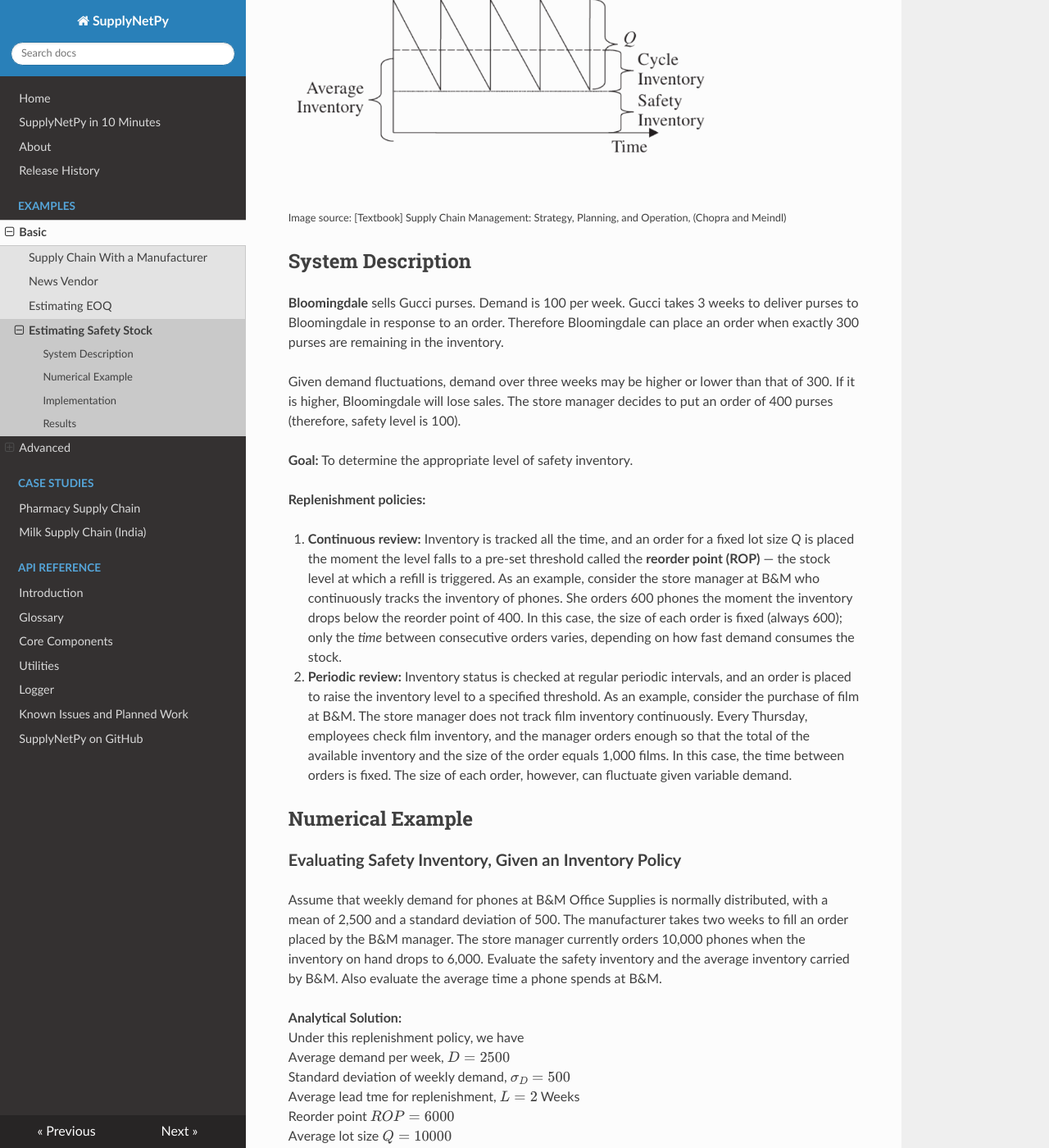
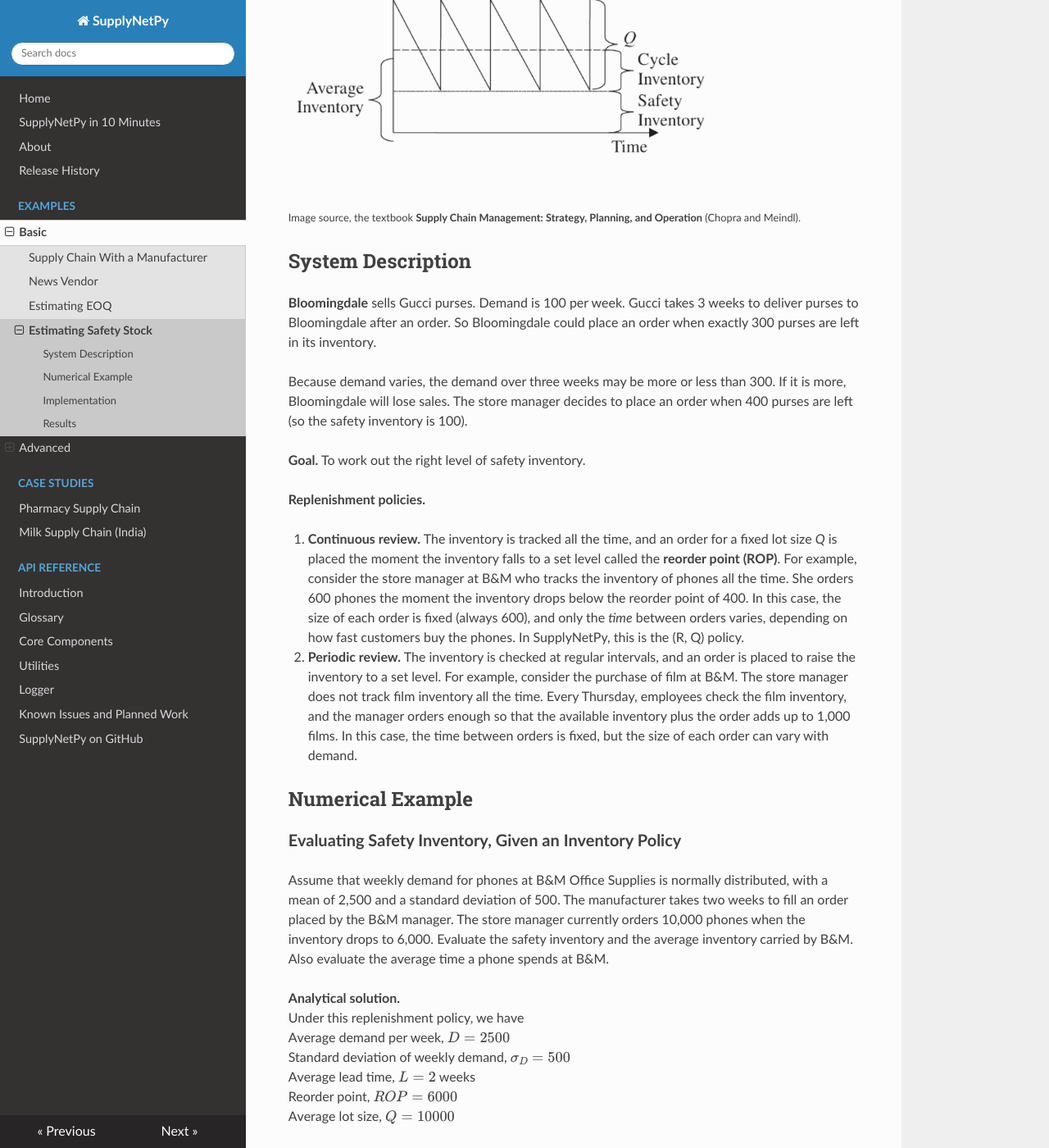
Before and after one commit to SupplyChainSimulation/SupplyNetPy, an MkDocs documentation site: the page built from docs/safety_inv_est.md, in a window 1280 px wide and 1400 px high, scrolled down 437 px. Shown: the whole window at 82% size. Built offline with MkDocs 1.6.1, drawn with Linux system fonts in a browser that asks for light colours; nearby versions of some CDN libraries; some of the changed text lies outside the part shown.

Commit message:
Use glossary terms in the docs
Safety stock example, in the docs page and the notebook's text cells; also fixes the cycle inventory formula.

Co-Authored-By: Claude Opus 5.5 <noreply@anthropic.com>

```diff
--- a/docs/safety_inv_est.md
+++ b/docs/safety_inv_est.md
@@ -11,61 +11,61 @@ img{
 
 # Estimating Safety Stock Level
 
-Safety inventory can help a supply chain improve product availability in the presence of supply and demand variability.
+Safety inventory (the textbook's name for safety stock, the extra units kept as a buffer) can help a supply chain make its product more available when supply and demand vary.
 
-![image.png](img/safety_inv_est_files/safety_inv_est_profile.png)
+![How the inventory level changes over time, with a safety inventory.](img/safety_inv_est_files/safety_inv_est_profile.png)
 
-<small> Image source: [Textbook] Supply Chain Management: Strategy, Planning, and Operation, (Chopra and Meindl) </small>
+<small> Image source, the textbook <b>Supply Chain Management: Strategy, Planning, and Operation</b> (Chopra and Meindl). </small>
 
 ## System Description
 
-__Bloomingdale__ sells Gucci purses. Demand is 100 per week. Gucci takes 3 weeks to deliver purses to Bloomingdale in response to an order. Therefore Bloomingdale can place an order when exactly 300 purses are remaining in the inventory.
+__Bloomingdale__ sells Gucci purses. Demand is 100 per week. Gucci takes 3 weeks to deliver purses to Bloomingdale after an order. So Bloomingdale could place an order when exactly 300 purses are left in its inventory.
 
-Given demand fluctuations, demand over three weeks may be higher or lower than that of 300. If it is higher, Bloomingdale will lose sales. The store manager decides to put an order of 400 purses (therefore, safety level is 100).
+Because demand varies, the demand over three weeks may be more or less than 300. If it is more, Bloomingdale will lose sales. The store manager decides to place an order when 400 purses are left (so the safety inventory is 100).
 
-__Goal:__ To determine the appropriate level of safety inventory.
+__Goal.__ To work out the right level of safety inventory.
 
-__Replenishment policies:__
+__Replenishment policies.__
 
-  1. __Continuous review:__ Inventory is tracked all the time, and an order for a fixed lot size *Q* is placed the moment the level falls to a pre-set threshold called the **reorder point (ROP)** — the stock level at which a refill is triggered. As an example, consider the store manager at B&M who continuously tracks the inventory of phones. She orders 600 phones the moment the inventory drops below the reorder point of 400. In this case, the size of each order is fixed (always 600); only the *time* between consecutive orders varies, depending on how fast demand consumes the stock.
+  1. __Continuous review.__ The inventory is tracked all the time, and an order for a fixed lot size *Q* is placed the moment the inventory falls to a set level called the **reorder point (ROP)**. For example, consider the store manager at B&M who tracks the inventory of phones all the time. She orders 600 phones the moment the inventory drops below the reorder point of 400. In this case, the size of each order is fixed (always 600), and only the *time* between orders varies, depending on how fast customers buy the phones. In SupplyNetPy, this is the (R, Q) policy.
 
-  2. __Periodic review:__ Inventory status is checked at regular periodic intervals, and an order is placed to raise the inventory level to a specified threshold. As an example, consider the purchase of film at B&M. The store manager does not track film inventory continuously. Every Thursday, employees check film inventory, and the manager orders enough so that the total of the available inventory and the size of the order equals 1,000 films. In this case, the time between orders is fixed. The size of each order, however, can fluctuate given variable demand.
+  2. __Periodic review.__ The inventory is checked at regular intervals, and an order is placed to raise the inventory to a set level. For example, consider the purchase of film at B&M. The store manager does not track film inventory all the time. Every Thursday, employees check the film inventory, and the manager orders enough so that the available inventory plus the order adds up to 1,000 films. In this case, the time between orders is fixed, but the size of each order can vary with demand.
 
 
 ## Numerical Example
 
 <p style="font-size: 20px;"><b>Evaluating Safety Inventory, Given an Inventory Policy</b></p>
 
-Assume that weekly demand for phones at B&M Office Supplies is normally distributed, with a mean of 2,500 and a standard deviation of 500. The manufacturer takes two weeks to fill an order placed by the B&M manager. The store manager currently orders 10,000 phones when the inventory on hand drops to 6,000. Evaluate the safety inventory and the average inventory carried by B&M. Also evaluate the average time a phone spends at B&M.
+Assume that weekly demand for phones at B&M Office Supplies is normally distributed, with a mean of 2,500 and a standard deviation of 500. The manufacturer takes two weeks to fill an order placed by the B&M manager. The store manager currently orders 10,000 phones when the inventory drops to 6,000. Evaluate the safety inventory and the average inventory carried by B&M. Also evaluate the average time a phone spends at B&M.
 
-__Analytical Solution:__<br>
+__Analytical solution.__<br>
 Under this replenishment policy, we have <br>
 Average demand per week, $D = 2500$ <br>
 Standard deviation of weekly demand, $\sigma_D = 500$ <br>
-Average lead tme for replenishment, $L = 2$ Weeks <br>
-Reorder point $ROP = 6000$ <br>
-Average lot size $Q = 10000$ <br>
+Average lead time, $L = 2$ weeks <br>
+Reorder point, $ROP = 6000$ <br>
+Average lot size, $Q = 10000$ <br>
 
-using eq 12.3 in the textbook,
+Using equation 12.3 in the textbook,
 
-safety inv, $ss = ROP - D^*L = 6000-5000 = 1000$ <br>
+Safety inventory, $ss = ROP - D^*L = 6000-5000 = 1000$ <br>
 B&M thus carries a safety inventory of 1,000 phones.<br>
 
-Cycle inventory = $\frac{Q}{3} = \frac{10000}{2} = 5000$
+Cycle inventory = $\frac{Q}{2} = \frac{10000}{2} = 5000$
 
 Average inventory = cycle inventory + safety inventory $= 5000 + 1000 = 6000$
 
 Average flow time = average inventory/throughput $= \frac{6000}{2500} = 2.4$ weeks
 
-__System:__
+__The network.__
 
-![image.png](img/safety_inv_est_files/safety_inv_est_sc.png)
+![The supply chain network for this example.](img/safety_inv_est_files/safety_inv_est_sc.png)
 
-Cost per unit, transportation cost is not given. So we can assume anything. We want to find<br>
+The cost per unit and the transportation cost are not given, so any values can be used. We want to find the following.<br>
 
-- Safety inventory level (the average number of phones on hand when a replenishment order arrives).
-- Cycle inventory (average inventory levels)
-- Average flowtime (average time spent by a product in the inventory)
+* Safety inventory level (the average number of phones in inventory when a replenishment order arrives).
+* Cycle inventory (the average inventory level).
+* Average flow time (the average time a unit spends in the inventory).
 
 
 ## Implementation
```
Also changed, not shown: 2 other files.
